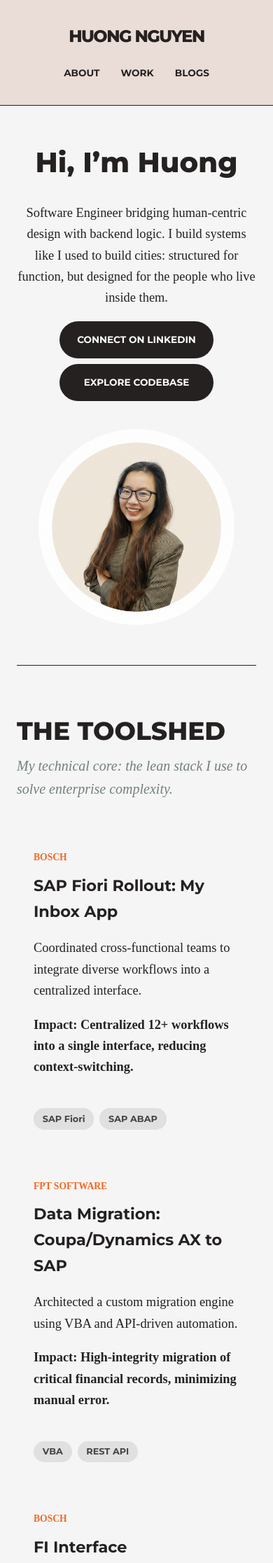
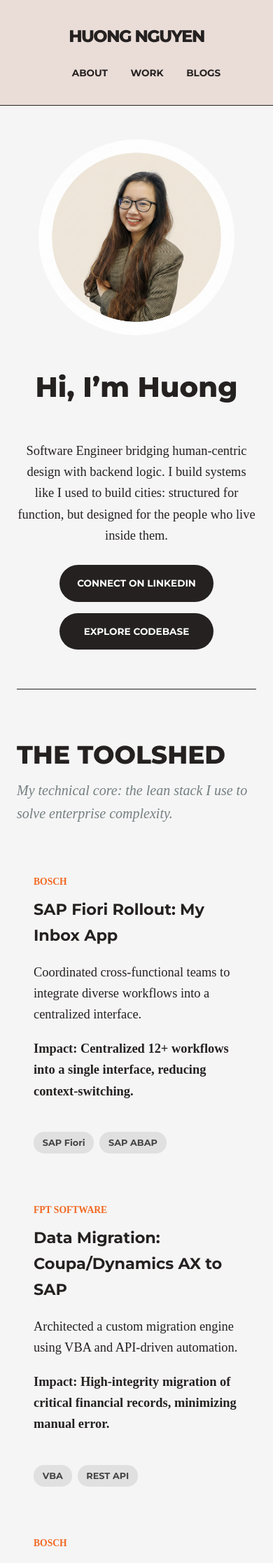
Before and after one commit to huongntn/portfolio-website, a Jekyll site: the page built from index.html, in a window 390 px wide. Shown: the top 2233 px of the page at 70% size. Built offline with Jekyll 4.4.1, drawn with Linux system fonts in a browser that asks for light colours; some web fonts are replaced.

Commit message:
Update style.css

```diff
--- a/assets/css/style.css
+++ b/assets/css/style.css
@@ -3,19 +3,8 @@
   --brand-orange: #f26822; --white: #ffffff; --menu-sand: #eaddd7;
   --font-headers: 'Montserrat', sans-serif; --font-body: 'Source Serif Pro', serif;
 }
-
 * { box-sizing: border-box; }
-
-body {
-  background-color: var(--background-body);
-  color: var(--text-main);
-  font-family: var(--font-body);
-  font-size: 1.15rem;
-  line-height: 1.65;
-  margin: 0;
-  padding: 0;
-}
-
+body { background-color: var(--background-body); color: var(--text-main); font-family: var(--font-body); font-size: 1.15rem; line-height: 1.65; margin: 0; padding: 0; }
 .container { max-width: 960px; margin: 0 auto; padding: 0 1.5rem; }
 
 header { background-color: var(--menu-sand); border-bottom: 1px solid var(--text-main); padding: 2rem 0; }
@@ -69,19 +58,16 @@ footer { background-color: var(--text-main); color: var(--white); padding: 4rem
 
 /* --- Mobile Optimization --- */
 @media (max-width: 768px) {
-  /* Profile photo on top, text below */
+  /* Force the profile image to be the first child in flex order */
   .hero-wrapper { flex-direction: column; text-align: center; gap: 2rem; padding: 3rem 0; }
+  .hero-profile { order: -1; }
+
   h1 { font-size: 2.5rem; }
 
-  /* Buttons stack vertically and maintain round edges/size */
-  .btn-dark {
-    width: 220px;
-    margin: 0.5rem auto;
-    display: flex;
-    flex-direction: column;
-  }
+  /* Stack buttons and force same size */
+  .hero-text { display: flex; flex-direction: column; align-items: center; }
+  .btn-dark { margin: 0.5rem 0; width: 220px; }
 
   .nav-wrapper { flex-direction: column; gap: 1rem; }
-  .nav-links a { margin-left: 0.8rem; margin-right: 0.8rem; }
   footer .container > div { flex-direction: column !important; text-align: center; gap: 1.5rem; }
 }
```
